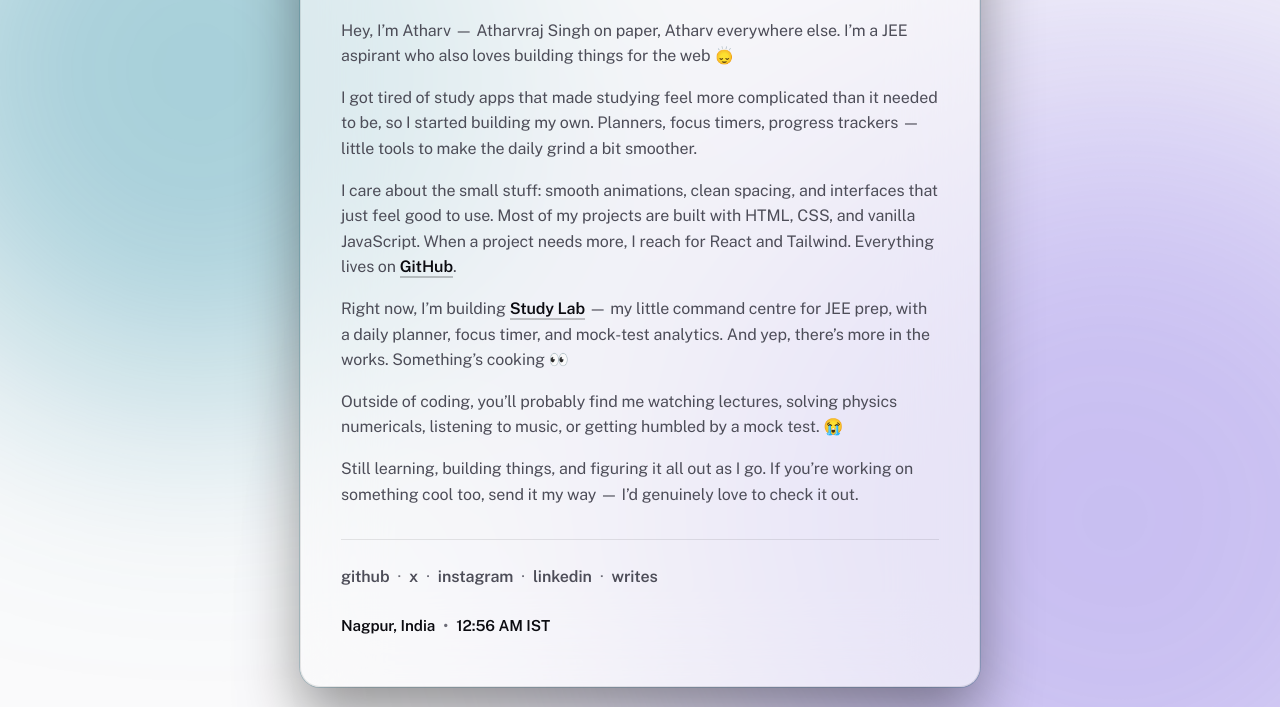
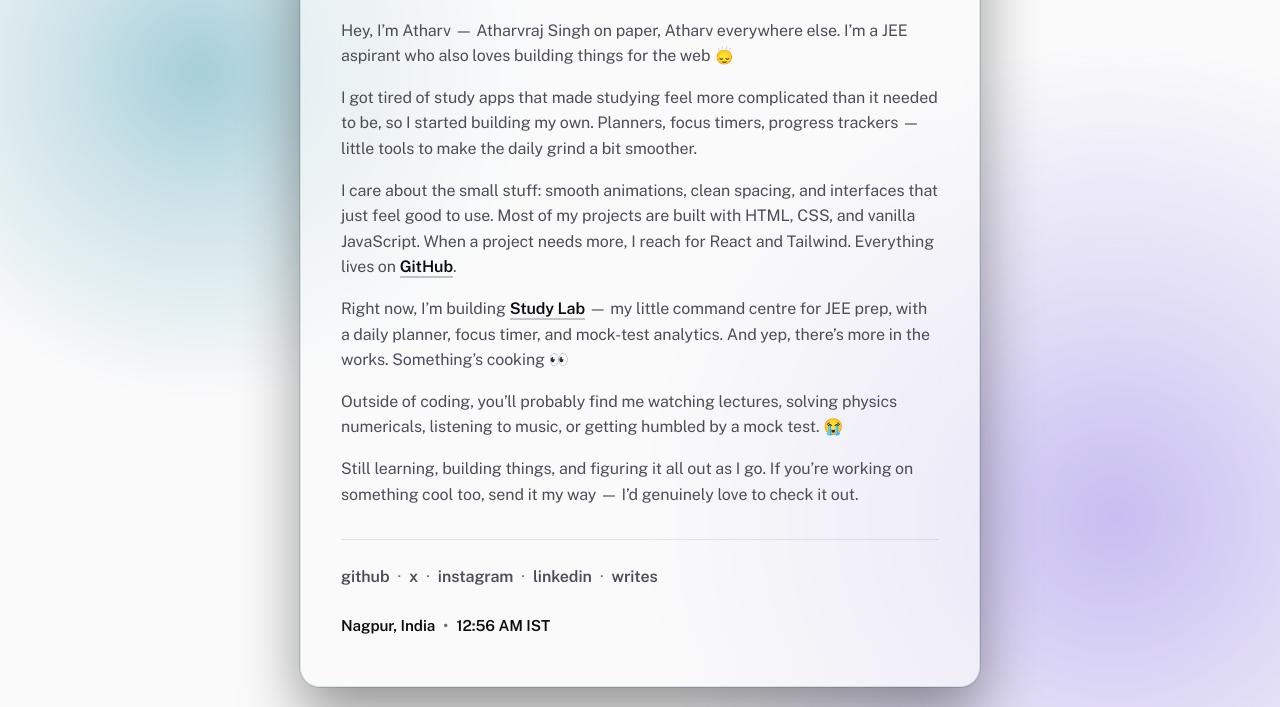
Before and after one commit to ath4rvv/ath4rvv.github.io, a plain HTML site: page index.html in a window 1280 px wide. Shown: the part 179-886 px from the top of the page. Drawn offline with nearby package versions, Linux system fonts and the light colour scheme.

Commit message:
Add files via upload

```diff
--- a/index.html
+++ b/index.html
@@ -123,8 +123,7 @@
         content: "";
         position: fixed;
         border-radius: 50%;
-        filter: blur(120px);
-        opacity: 0.35;
+        opacity: 0.5; /* soft radial gradients instead of a huge blur filter: same look, far cheaper to scroll */
         z-index: -2;
         pointer-events: none;
         animation: fluidMove 25s infinite alternate ease-in-out;
@@ -132,14 +131,14 @@
         backface-visibility: hidden;
       }
       body::before {
-        background: var(--cy);
+        background: radial-gradient(closest-side, color-mix(in srgb, var(--cy) 70%, transparent) 0%, color-mix(in srgb, var(--cy) 30%, transparent) 50%, transparent 100%);
         width: 50vw;
         height: 50vw;
         top: -10%;
         left: -10%;
       }
       body::after {
-        background: var(--vi);
+        background: radial-gradient(closest-side, color-mix(in srgb, var(--vi) 70%, transparent) 0%, color-mix(in srgb, var(--vi) 30%, transparent) 50%, transparent 100%);
         width: 60vw;
         height: 60vw;
         bottom: -20%;
@@ -148,10 +147,10 @@
       }
       @keyframes fluidMove {
         0% {
-          transform: translate(0, 0) scale(1) rotate(0deg);
+          transform: translate3d(0, 0, 0) scale(1);
         }
         100% {
-          transform: translate(15%, 20%) scale(1.3) rotate(20deg);
+          transform: translate3d(15%, 20%, 0) scale(1.3);
         }
       }
       ::selection {
@@ -170,8 +169,8 @@
         max-width: 680px;
         padding: 48px 40px;
         background: color-mix(in srgb, var(--bg) 60%, transparent);
-        backdrop-filter: blur(40px);
-        -webkit-backdrop-filter: blur(40px);
+        backdrop-filter: blur(24px);
+        -webkit-backdrop-filter: blur(24px);
         border: 1px solid var(--rule);
         box-shadow:
           0 30px 60px rgba(0, 0, 0, 0.4),
@@ -432,10 +431,17 @@
       .foot,
       .theme {
         opacity: 0;
+        filter: blur(4px);
+        transform: translateY(10px);
+        animation: in 0.55s cubic-bezier(0.22, 1, 0.36, 1) forwards;
+        animation-delay: calc(var(--d, 0) * 50ms + 60ms);
+      }
+      /* header + avatar tile keep the original load-in */
+      header {
         filter: blur(6px);
         transform: translateY(8px);
         animation: in 0.8s cubic-bezier(0.2, 0.7, 0.2, 1) forwards;
-        animation-delay: calc(var(--d, 0) * 90ms + 80ms);
+        animation-delay: 80ms;
       }
       @keyframes in {
         to {
```
